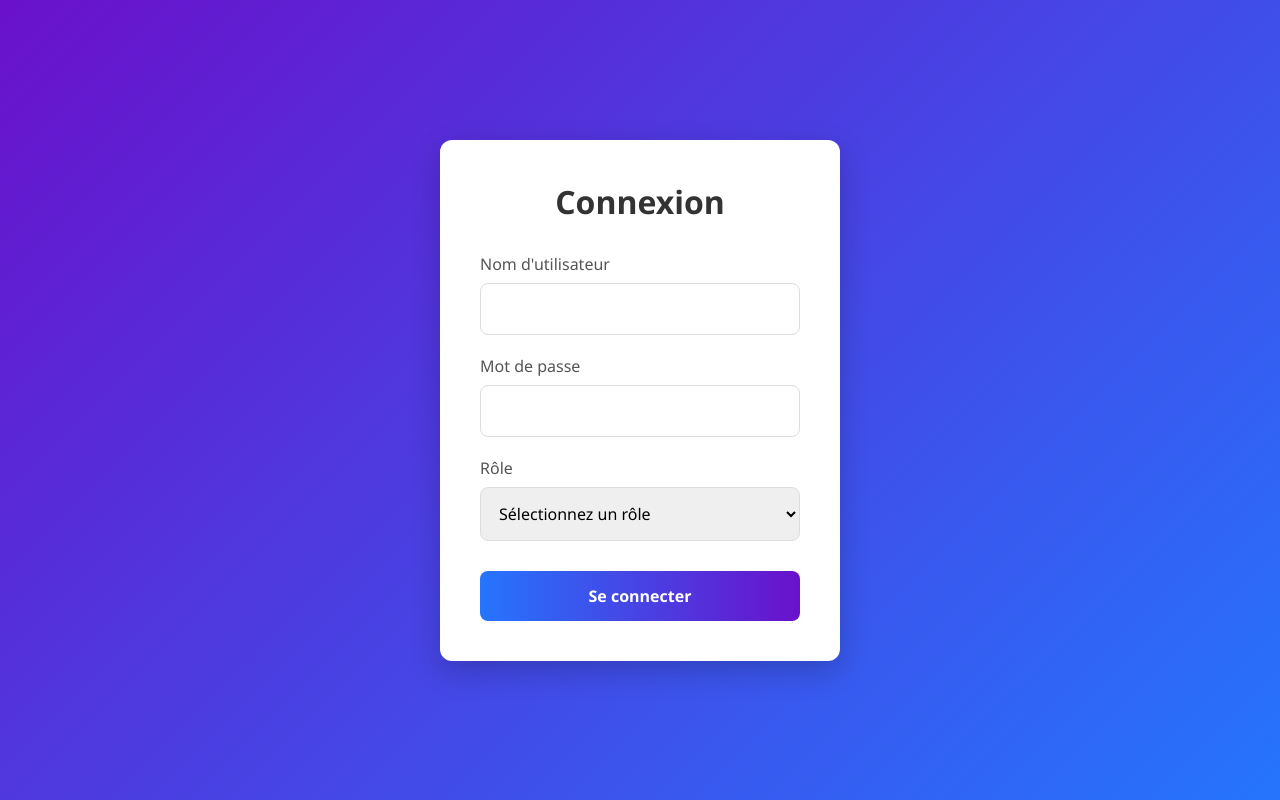
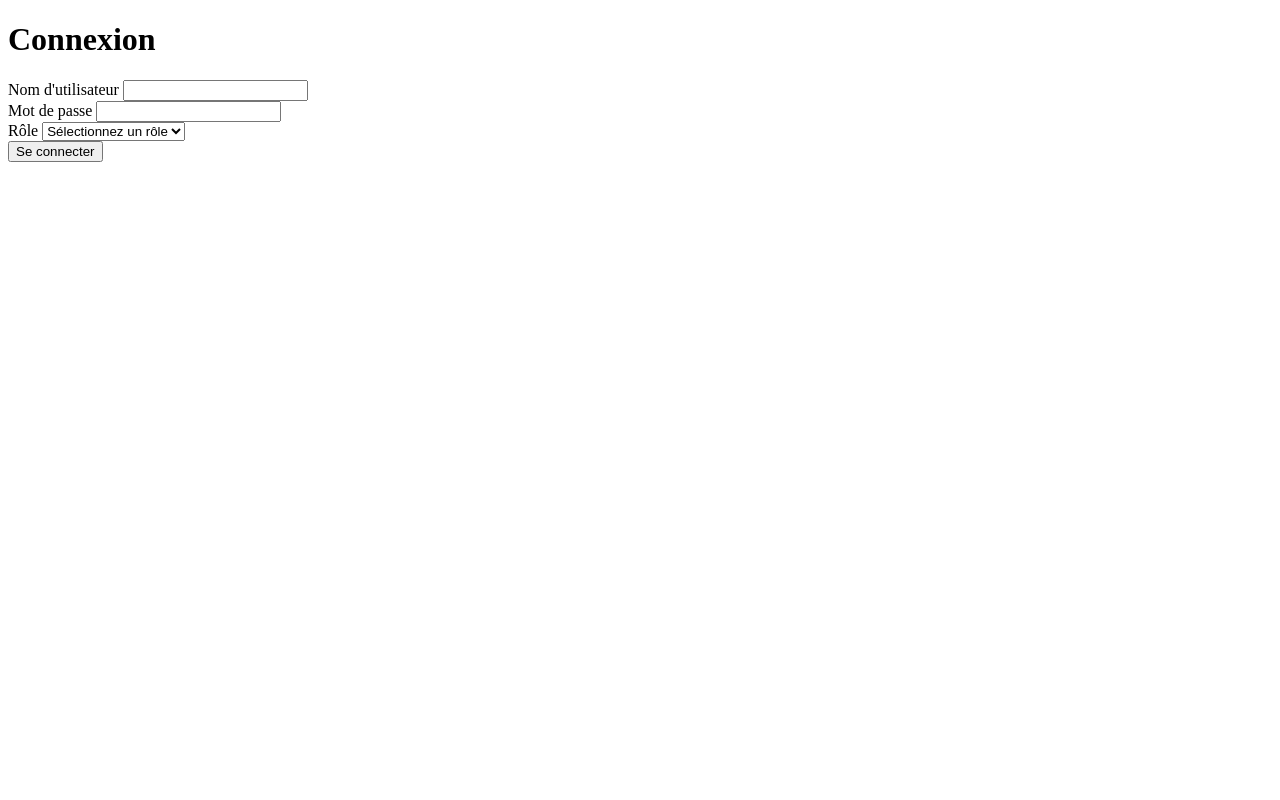
Before and after one commit to Arol4/studentManager, a Django app: page / in a window 1280 px wide. Run offline with Django 5.2, Linux system fonts and the light colour scheme.

Commit message:
fix: reintialization of the app

```diff
--- a/studentManager/studentManager/urls.py
+++ b/studentManager/studentManager/urls.py
@@ -2,6 +2,6 @@ from django.contrib import admin
 from django.urls import path
 from studentManagerApp import views
 urlpatterns = [
+    path('',views.login_view),
     path('admin/', admin.site.urls),
-    path('',views.home_view),
 ]
--- a/studentManager/studentManagerApp/static/studentManagerApp/css/log-in.css
+++ /dev/null
@@ -1,86 +0,0 @@
-* {
-    margin: 0;
-    padding: 0;
-    box-sizing: border-box;
-    font-family: 'Segoe UI', Tahoma, Geneva, Verdana, sans-serif;
-}
-
-body {
-    background: linear-gradient(135deg, #6a11cb 0%, #2575fc 100%);
-    height: 100vh;
-    display: flex;
-    justify-content: center;
-    align-items: center;
-    padding: 20px;
-}
-
-.login-container {
-    background-color: white;
-    border-radius: 12px;
-    box-shadow: 0 10px 30px rgba(0, 0, 0, 0.2);
-    width: 100%;
-    max-width: 400px;
-    padding: 40px;
-}
-
-h1 {
-    text-align: center;
-    color: #333;
-    margin-bottom: 30px;
-    font-weight: 600;
-}
-
-.input-group {
-    margin-bottom: 20px;
-}
-
-label {
-    display: block;
-    margin-bottom: 8px;
-    color: #555;
-    font-weight: 500;
-}
-
-input, select {
-    width: 100%;
-    padding: 14px;
-    border: 1px solid #ddd;
-    border-radius: 8px;
-    font-size: 16px;
-    transition: border 0.3s;
-}
-
-input:focus, select:focus {
-    outline: none;
-    border-color: #2575fc;
-    box-shadow: 0 0 0 2px rgba(37, 117, 252, 0.2);
-}
-
-.btn {
-    width: 100%;
-    padding: 14px;
-    background: linear-gradient(to right, #2575fc, #6a11cb);
-    color: white;
-    border: none;
-    border-radius: 8px;
-    font-size: 16px;
-    font-weight: 600;
-    cursor: pointer;
-    transition: transform 0.3s, background 0.3s;
-    margin-top: 10px;
-}
-
-.btn:hover {
-    transform: translateY(-2px);
-    background: linear-gradient(to right, #1c6af2, #5a0ec7);
-}
-
-.btn:active {
-    transform: translateY(0);
-}
-
-@media (max-width: 480px) {
-    .login-container {
-        padding: 30px 20px;
-    }
-}
--- a/studentManager/studentManagerApp/templates/studentManagerApp/log-in.html
+++ b/studentManager/studentManagerApp/templates/studentManagerApp/log-in.html
@@ -1,12 +1,9 @@
-{% load static %}
 <!DOCTYPE html>
 <html lang="fr">
 <head>
     <meta charset="UTF-8">
     <meta name="viewport" content="width=device-width, initial-scale=1.0">
     <title>StudentsManageR</title>
-    <link rel="stylesheet" href="{% static 'studentManagerApp/css/log-in.css' %}">
-    <link rel="shortcut icon" href="{% static 'studentManagerApp/images/favicon.png' %}" type="image/png">
 </head>
 <body>
     <div class="login-container">
@@ -31,7 +28,6 @@
                     <option value="admin">Admin</option>
                 </select>
             </div>
-
             <button type="submit" class="btn">Se connecter</button>
         </form>
     </div>
--- a/studentManager/studentManagerApp/views.py
+++ b/studentManager/studentManagerApp/views.py
@@ -2,7 +2,7 @@ from django.shortcuts import render
 from django.http import HttpResponse
 
 
-def home_view(request):
+def login_view(request):
     return render(request,'studentManagerApp/log-in.html')
 
 # Create your views here.
```
Also changed, not shown: studentManager/studentManagerApp/static/studentManagerApp/images/favicon.png (deleted).
